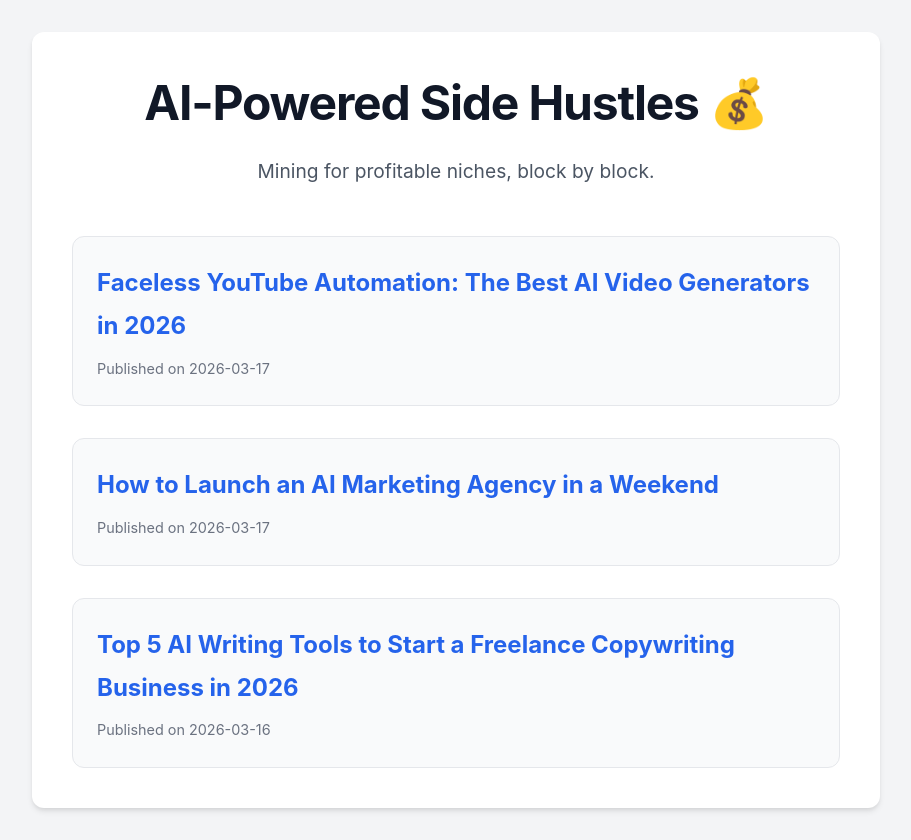
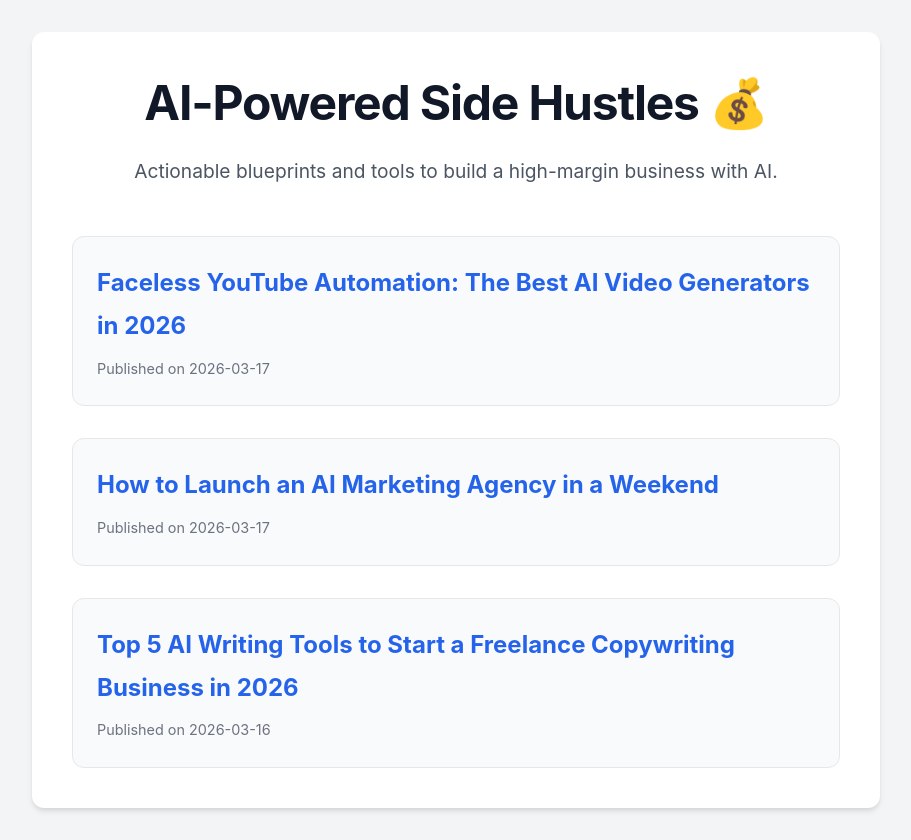
Before and after one commit to harrisfamilydesigns/ai-side-hustles-blog, a Next.js app: page / in a window 1280 px wide. Shown: the whole page, without its empty margins (184-1095 px from the left). Built offline with nearby package versions, Linux system fonts and the light colour scheme.

Commit message:
style: remove minecraft references from blog homepage subtitle

```diff
--- a/pages/index.js
+++ b/pages/index.js
@@ -5,7 +5,7 @@ export default function Index({ allPosts }) {
   return (
     <div className="container">
       <h1 style={{ fontSize: '3rem', color: '#111827', textAlign: 'center' }}>AI-Powered Side Hustles 💰</h1>
-      <p style={{ textAlign: 'center', color: '#4b5563', fontSize: '1.2rem', marginBottom: '3rem' }}>Mining for profitable niches, block by block.</p>
+      <p style={{ textAlign: 'center', color: '#4b5563', fontSize: '1.2rem', marginBottom: '3rem' }}>Actionable blueprints and tools to build a high-margin business with AI.</p>
 
       <div style={{ display: 'flex', flexDirection: 'column', gap: '2rem' }}>
         {allPosts.map((post) => (
```
